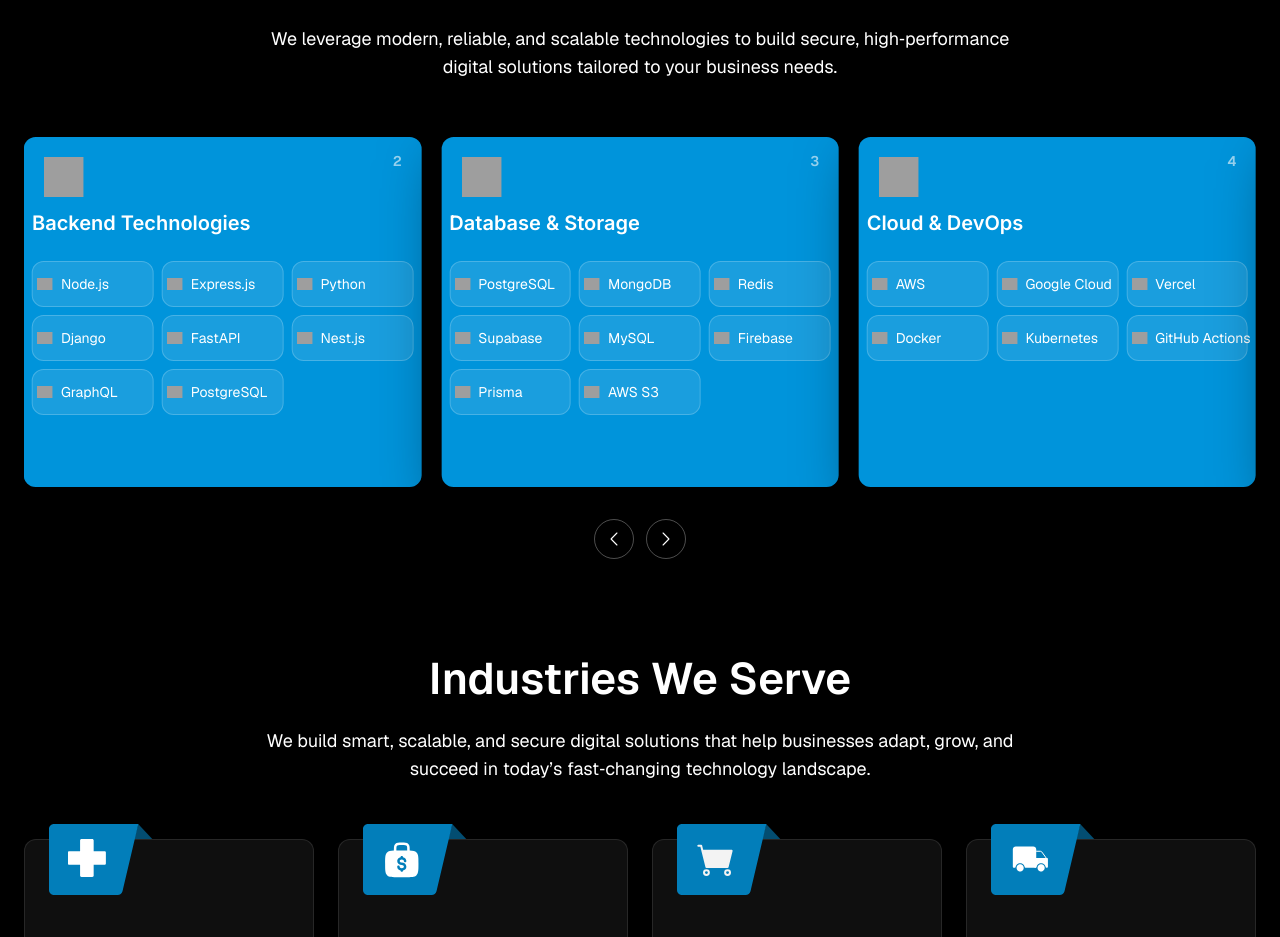
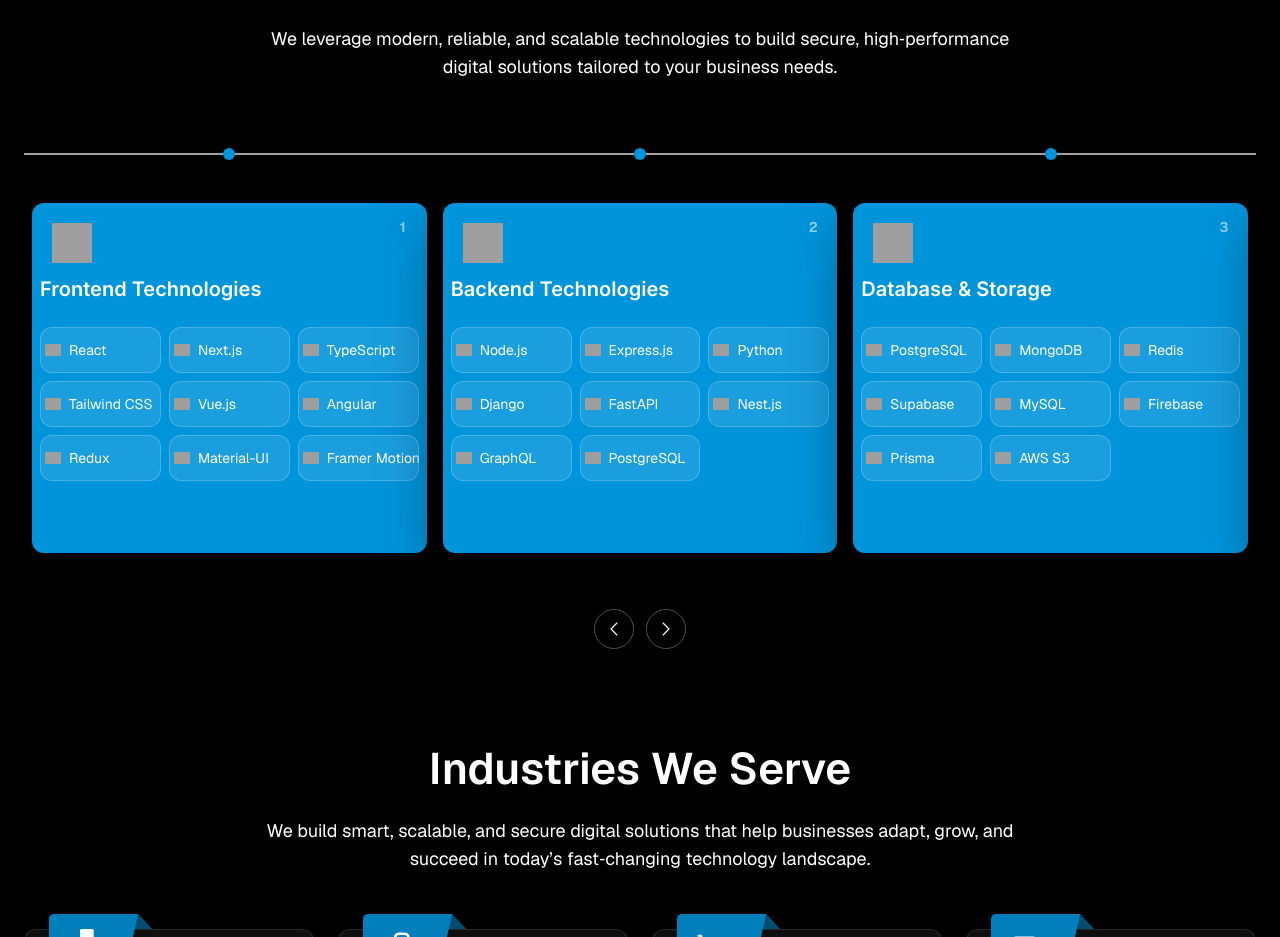
Before and after one commit to expertdeveloper5821/Techno, a Next.js app: page /service in a window 1280 px wide. Shown: the part 3681-4618 px from the top of the page. Built offline with nearby package versions, Linux system fonts and the light colour scheme; grey boxes are pictures that could not be loaded.

Commit message:
add a line on the slider

```diff
--- a/app/components/service-com/ProcessFlow.tsx
+++ b/app/components/service-com/ProcessFlow.tsx
@@ -74,7 +74,7 @@ export default function ProcessFlow() {
               Designing scalable architectures and intuitive user experiences tailored to your users.
             </p>
           </article>
-          <img src='/service/flowicon/bottomicon.svg' alt="icon" className="lg:w-18 w-13 lg:h-15 md:h-13 h-11  absolute lg:bottom-[-60px] md:bottom-[-53px] bottom-[-47px] "  />
+          <img src='/service/flowicon/bottomicon.svg' alt="icon" className="lg:w-18 w-13 lg:h-17 md:h-13 h-11  absolute lg:bottom-[-72px] md:bottom-[-53px] bottom-[-47px] "  />
 
           </div>
 
--- a/app/components/service-com/ServiceTechStack.tsx
+++ b/app/components/service-com/ServiceTechStack.tsx
@@ -1,16 +1,11 @@
 "use client";
 
-import React, { useRef } from "react";
+import React, { useRef, useState } from "react";
 import type { Swiper as SwiperType } from "swiper";
 import { Swiper, SwiperSlide } from "swiper/react";
 import { Autoplay } from "swiper/modules";
 import Image from "next/image";
 import arrowLeft from "@/app/lib/icon/arrow.svg";
-
-
-
-
-;
 
 export interface TechStackTag {
   name: string;
@@ -118,6 +113,8 @@ export const techStackSlides = [
 
 export default function ServiceTechStack() {
   const swiperRef = useRef<SwiperType | null>(null);
+  const [activeIndex, setActiveIndex] = React.useState(0);
+  const [slidesPerView, setSlidesPerView] = React.useState(3);
 
   return (
     <section className="  bg-[#000000] text-white w-full mx-auto px-4 sm:px-6 lg:px-6">
@@ -134,35 +131,87 @@ export default function ServiceTechStack() {
         </div>
 
         <div className="relative">
-
-
-          <Swiper
+          {/* <Swiper
             modules={[Autoplay]}
             onSwiper={(swiper) => {
               swiperRef.current = swiper;
+              setSlidesPerView(
+                typeof swiper.params.slidesPerView === "number"
+                  ? swiper.params.slidesPerView
+                  : 3
+              );
+            }}
+            onSlideChange={(swiper) => {
+              setActiveIndex(swiper.realIndex);
             }}
             loop
-            spaceBetween={20}
             slidesPerView={1.05}
-            centeredSlides={false}
+            breakpoints={{
+              640: { slidesPerView: 1 },
+              768: { slidesPerView: 2 },
+              1224: { slidesPerView: 3 },
+            }}
             autoplay={{
               delay: 3500,
               disableOnInteraction: false,
-              pauseOnMouseEnter: true,
             }}
+          >
+
+            {techStackSlides.map((slide) => {
+              // const TitleIcon = slide.titleIcon;
+
+              return (<>
+
+                <SwiperSlide key={slide.id} style={{ display: 'block' }}>
+                  <div className="relative w-full flex items-center mb-6 mt-4">
+                    <div className="w-full h-[2px] bg-neutral-400"></div>
+                    <div className="absolute left-1/2 -translate-x-1/2 w-3 h-3 bg-neutral-400 rounded-full"></div>
+                  </div>
+                </SwiperSlide>
+              </>
+
+              );
+            })}
+          </Swiper> */}
+
+          <Swiper
+            // modules={[Autoplay]}
+            onSwiper={(swiper) => {
+              swiperRef.current = swiper;
+              setSlidesPerView(
+                typeof swiper.params.slidesPerView === "number"
+                  ? swiper.params.slidesPerView
+                  : 3
+              );
+            }}
+            onSlideChange={(swiper) => {
+              setActiveIndex(swiper.realIndex);
+            }}
+            loop
+            // spaceBetween={20}
+            slidesPerView={1}
             breakpoints={{
               640: { slidesPerView: 1 },
               768: { slidesPerView: 2 },
-
               1224: { slidesPerView: 3 },
             }}
+            // autoplay={{
+            //   delay: 3500,
+            //   disableOnInteraction: false,
+            // }}
           >
+
             {techStackSlides.map((slide) => {
               // const TitleIcon = slide.titleIcon;
 
-              return (
-                <SwiperSlide key={slide.id}>
-                  <article className="bg-[#0094DB] h-[350px] w-full rounded-xl px-6 py-7 sm:px-7 sm:py-9 md:px-8 md:py-10 lg:px-2 lg:py-2 shadow-[0_20px_60px_rgba(0,0,0,0.5)] flex flex-col">
+              return (<>
+                <SwiperSlide key={slide.id} style={{ display: 'block' }}>
+                  <div className="relative w-full flex items-center mb-6 mt-4">
+                    <div className="w-full h-[2px] bg-neutral-400"></div>
+                    <div className="absolute left-1/2 -translate-x-1/2 w-3 h-3 bg-[#0094DB] shadow-xl  rounded-full"></div>
+                  </div>
+                  <div className="p-2">
+                  <article className="bg-[#0094DB] h-[350px] w-full rounded-xl px-6 py-7 sm:px-7 sm:py-9 md:px-8 md:py-10 lg:px-2 lg:py-2 shadow-[0_20px_60px_rgba(0,0,0,0.5)] flex flex-col my-4">
 
                     <header className="flex items-start flex-col justify-between mb-6">
                       <div className="flex justify-between w-full">
@@ -206,7 +255,10 @@ export default function ServiceTechStack() {
                       })}
                     </div>
                   </article>
+                  </div>
                 </SwiperSlide>
+              </>
+
               );
             })}
           </Swiper>
```
